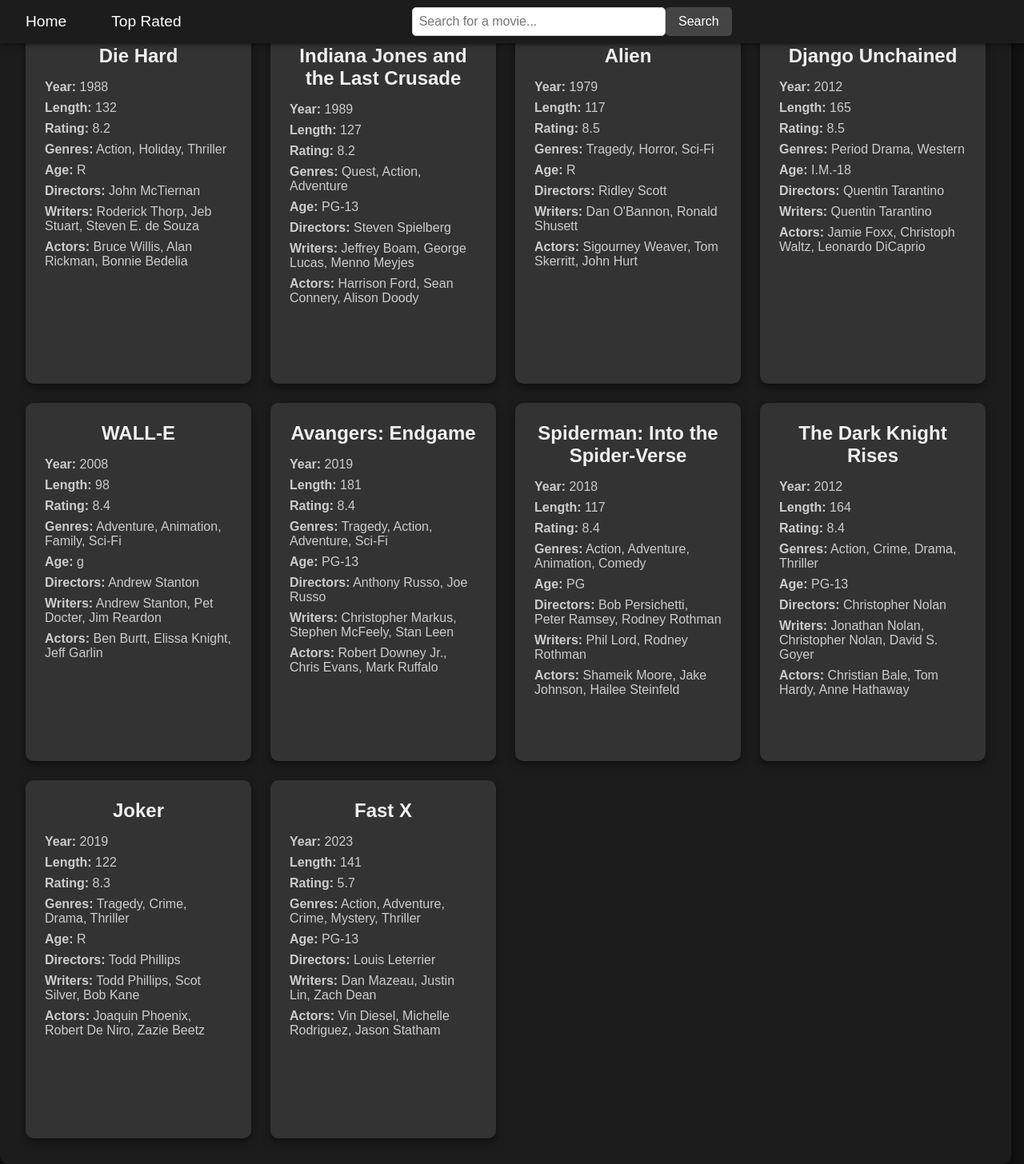
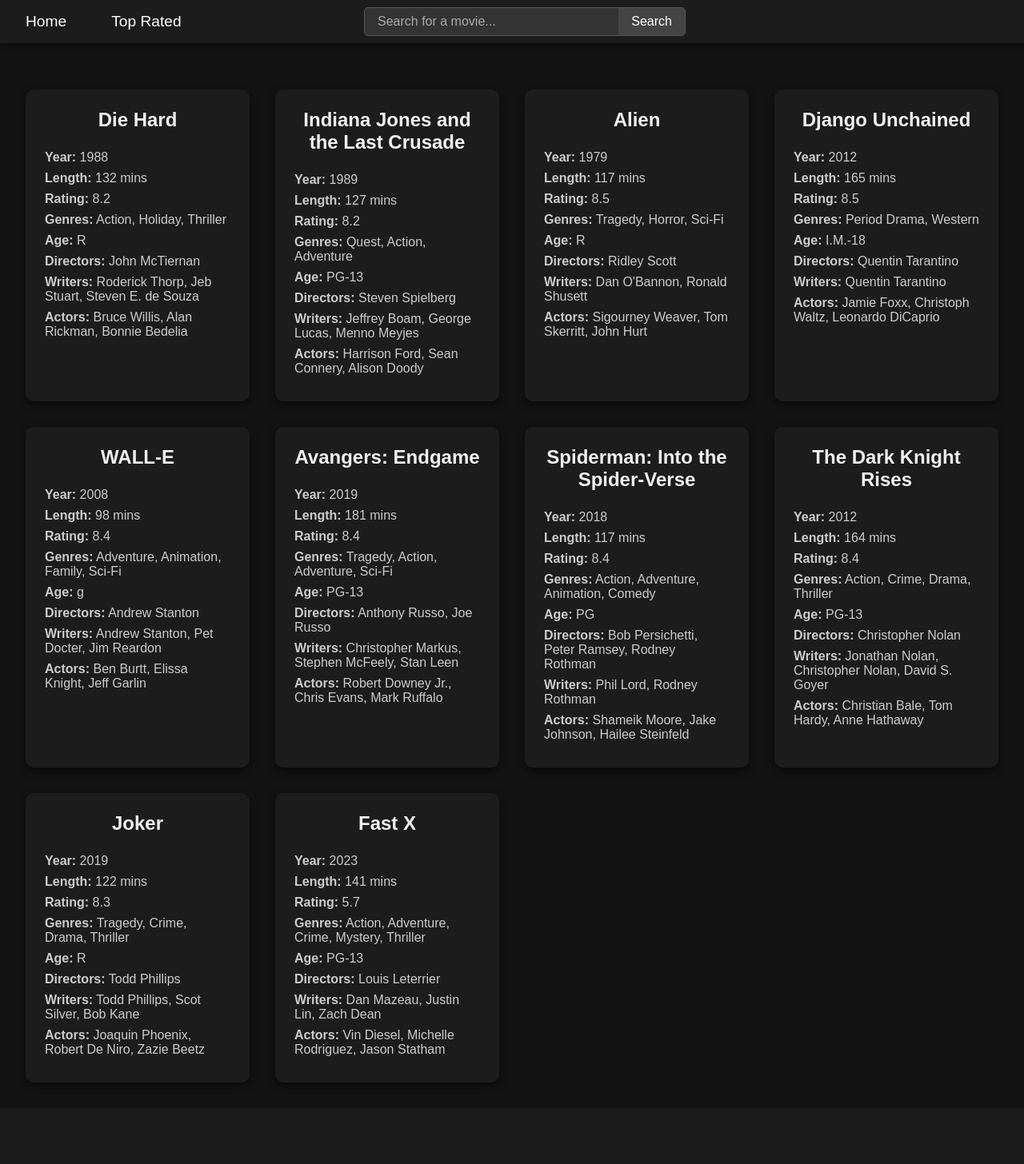
Before and after one commit to Shaddyprogramming/MovieHit, a Django app: page / in a window 1280 px wide. Shown: the whole page at 80% size. After the commit the page ends 1362 px from the top, so only its background shows below. Run offline with Django 3.2, Linux system fonts and the light colour scheme.

Commit message:
Full version 4.6

```diff
--- a/MovieHit/static/css/content.css
+++ b/MovieHit/static/css/content.css
@@ -4,63 +4,59 @@ body {
     padding: 0;
     background-color: #121212;
     color: #fff;
-    text-align: justify;
-}
-
-.container {
-    display: flex;
-    flex-direction: column;
-    align-items: center;
-    padding: 2rem;
-    text-align: justify;
-    width: 100%;
-    margin: 0 auto;
 }
 
 .content {
-    width: 100%;
-    max-width: 1200px;
     padding: 2rem;
-    background-color: #1c1c1c;
-    border-radius: 10px;
-    box-shadow: 0 4px 10px rgba(0, 0, 0, 0.5);
-    text-align: justify;
+    margin-top: 5rem; /* To account for the fixed header */
 }
 
 .movie-grid {
     display: grid;
-    grid-template-columns: repeat(4, 1fr); /* 4 cards per row */
-    gap: 1.5rem; /* Space between cards */
-    width: 100%;
-    max-width: 1200px;
-    text-align: justify;
+    grid-template-columns: repeat(4, 1fr);
+    gap: 2rem;
+    justify-content: center;
 }
 
 .movie-card {
-    background-color: #333;
+    background-color: #1c1c1c;
     padding: 1.5rem;
     border-radius: 10px;
     box-shadow: 0 4px 10px rgba(0, 0, 0, 0.5);
-    text-align: left;
     transition: transform 0.3s ease, box-shadow 0.3s ease;
-    height: 400px; /* Fixed height for each card */
+    margin: 0 auto; /* Centers the card horizontally */
+    overflow: hidden; /* Ensures content that exceeds the height is hidden */
+    display: flex; /* Ensures content inside the card is aligned properly */
+    flex-direction: column; /* Stacks content vertically */
+    justify-content: space-between; /* Distributes content evenly */
 }
 
-    .movie-card:hover {
-        transform: translateY(-10px);
-        box-shadow: 0 8px 20px rgba(0, 0, 0, 0.7);
+/* Ensure movie-title and movie-details do not exceed the card height */
+.movie-title {
+    margin: 0 0 1rem;
+    font-size: 1.5rem;
+    color: #f0f0f0;
+    text-align: center;
+    flex-shrink: 0; /* Prevents the title from shrinking */
+}
+
+.movie-details {
+    list-style: none;
+    padding: 0;
+    margin: 0;
+    font-size: 1rem;
+    color: #ccc;
+    overflow: auto; /* Allows scrolling if content exceeds the available space */
+    flex-grow: 1; /* Ensures the details take up remaining space */
+    max-height: calc(500px - 4rem); /* Restricts the height of details to fit within the card */
+}
+
+    .movie-details li {
+        margin: 0.5rem 0;
     }
 
-    .movie-card h3 {
-        margin: 0 0 1rem;
-        font-size: 1.5rem;
-        color: #f0f0f0;
-        text-align: center;
-    }
-
-    .movie-card p {
-        margin: 0.5rem 0;
-        font-size: 1rem;
-        color: #ccc;
-        text-align: left;
-    }
+/* Hover effect */
+.movie-card:hover {
+    transform: translateY(-10px);
+    box-shadow: 0 8px 20px rgba(0, 0, 0, 0.7);
+}
--- a/MovieHit/static/css/navigation.css
+++ b/MovieHit/static/css/navigation.css
@@ -1,6 +1,7 @@
+/* Panel styling */
 /* Panel styling */
 .panel {
-    position: fixed;
+    position: fixed; /* Ensures the panel stays fixed at the top */
     top: 0;
     left: 0;
     width: 100%;
@@ -10,10 +11,11 @@
     box-shadow: 0 2px 5px rgba(0, 0, 0, 0.5);
     display: flex;
     align-items: center; /* Ensures vertical alignment */
-    justify-content: flex-start; /* Aligns all content to the left */
+    justify-content: flex-start; /* Aligns nav links to the left */
     flex-wrap: nowrap; /* Prevents wrapping to new lines */
-    z-index: 1000;
+    z-index: 1000; /* Ensures the panel stays above other elements */
 }
+
 
     .panel nav {
         display: flex;
@@ -27,7 +29,6 @@
     display: flex;
     gap: 1.5rem;
     flex-shrink: 0; /* Prevents shrinking of navigation links */
-    margin-right: 2rem; /* Adds spacing between nav links and the search bar */
 }
 
     .nav-left a {
@@ -44,14 +45,20 @@
         }
 
 /* Search bar styling */
+/* Search bar styling */
+/* Search bar styling */
 .search-bar {
+    position: absolute; /* Allows independent positioning */
+    left: 50%; /* Centers horizontally relative to the panel */
+    transform: translateX(-50%); /* Adjusts for the width of the search bar */
     display: flex;
     align-items: center;
-    gap: 0.5rem;
-    flex-grow: 0; /* Prevents the search bar from growing */
     max-width: 400px; /* Limits the maximum width of the search bar */
     min-width: 400px; /* Ensures the search bar doesn't shrink too much */
-    margin-left: 15rem; /* Removes any additional left margin */
+    border: 1px solid #555; /* Adds a unified border around the entire search bar */
+    border-radius: 5px; /* Rounds the corners of the entire search bar */
+    overflow: hidden; /* Ensures the button and input fit neatly inside */
+    background-color: #333; /* Matches the panel background for a cohesive look */
 }
 
     .search-bar form {
@@ -61,24 +68,35 @@
 
     .search-bar input {
         flex: 1;
-        padding: 0.5rem;
+        padding: 0.5rem 1rem;
         font-size: 1rem;
-        border: 1px solid #ccc;
-        border-radius: 5px;
-        box-shadow: 0 2px 5px rgba(0, 0, 0, 0.1);
+        border: none; /* Removes the individual border */
+        outline: none; /* Removes the default focus outline */
+        background-color: transparent; /* Matches the search bar background */
+        color: #fff; /* Ensures text is visible */
     }
+
+        .search-bar input::placeholder {
+            color: #aaa; /* Subtle placeholder color */
+        }
 
     .search-bar button {
         padding: 0.5rem 1rem;
         font-size: 1rem;
-        border: none;
-        border-radius: 5px;
-        background-color: #444;
+        border: none; /* Removes the individual border */
+        background-color: #444; /* Matches the search bar background */
         color: #fff;
         cursor: pointer;
-        transition: background-color 0.3s ease;
+        transition: background-color 0.3s ease, color 0.3s ease;
     }
 
         .search-bar button:hover {
-            background-color: #666;
+            background-color: #666; /* Slightly lighter background on hover */
+            color: #fff; /* Keeps the text color consistent */
         }
+
+    /* Add a hover effect for the entire search bar */
+    .search-bar:hover {
+        border-color: #777; /* Changes the border color on hover */
+        box-shadow: 0 4px 8px rgba(0, 0, 0, 0.3); /* Adds a subtle shadow */
+    }
--- a/MovieHit/templates/index.html
+++ b/MovieHit/templates/index.html
@@ -5,45 +5,46 @@
 <head>
     <meta charset="UTF-8">
     <meta name="viewport" content="width=device-width, initial-scale=1.0">
-    <title>MovieHit · Home page</title>
+    <title>MovieHit · Home</title>
     <link rel="stylesheet" href="{% static 'css/navigation.css' %}">
     <link rel="stylesheet" href="{% static 'css/content.css' %}">
 </head>
 <body>
-    <aside class="panel">
+    <!-- Navigation Panel -->
+    <header class="panel">
         <nav>
             <div class="nav-left">
-                <a href="#">Home</a>
-                <a href="#">Top Rated</a>
+                <a href="#" class="nav-link">Home</a>
+                <a href="#" class="nav-link">Top Rated</a>
             </div>
             <div class="search-bar">
                 <form method="GET" action="{% url 'index' %}">
-                    <input type="text" name="q" placeholder="Search for a movie..." value="{{ query }}">
-                    <button type="submit">Search</button>
+                    <input type="text" name="q" placeholder="Search for a movie..." value="{{ query }}" class="search-input">
+                    <button type="submit" class="search-button">Search</button>
                 </form>
             </div>
         </nav>
-    </aside>
-
-
+    </header>
 
     <!-- Main Content -->
     <main class="content">
-        <div class="movie-grid">
+        <section class="movie-grid">
             {% for movie in movies %}
-            <div class="movie-card">
-                <h3>{{ movie.name }}</h3>
-                <p><strong>Year:</strong> {{ movie.year }}</p>
-                <p><strong>Length:</strong> {{ movie.length }}</p>
-                <p><strong>Rating:</strong> {{ movie.rating }}</p>
-                <p><strong>Genres:</strong> {{ movie.genres|join:", " }}</p>
-                <p><strong>Age:</strong> {{ movie.age }}</p>
-                <p><strong>Directors:</strong> {{ movie.directors|join:", " }}</p>
-                <p><strong>Writers:</strong> {{ movie.writers|join:", " }}</p>
-                <p><strong>Actors:</strong> {{ movie.actors|join:", " }}</p>
-            </div>
+            <article class="movie-card">
+                <h3 class="movie-title">{{ movie.name }}</h3>
+                <ul class="movie-details">
+                    <li><strong>Year:</strong> {{ movie.year }}</li>
+                    <li><strong>Length:</strong> {{ movie.length }} mins</li>
+                    <li><strong>Rating:</strong> {{ movie.rating }}</li>
+                    <li><strong>Genres:</strong> {{ movie.genres|join:", " }}</li>
+                    <li><strong>Age:</strong> {{ movie.age }}</li>
+                    <li><strong>Directors:</strong> {{ movie.directors|join:", " }}</li>
+                    <li><strong>Writers:</strong> {{ movie.writers|join:", " }}</li>
+                    <li><strong>Actors:</strong> {{ movie.actors|join:", " }}</li>
+                </ul>
+            </article>
             {% endfor %}
-        </div>
+        </section>
     </main>
 </body>
 </html>
```
Also changed, not shown: 2 other files.
